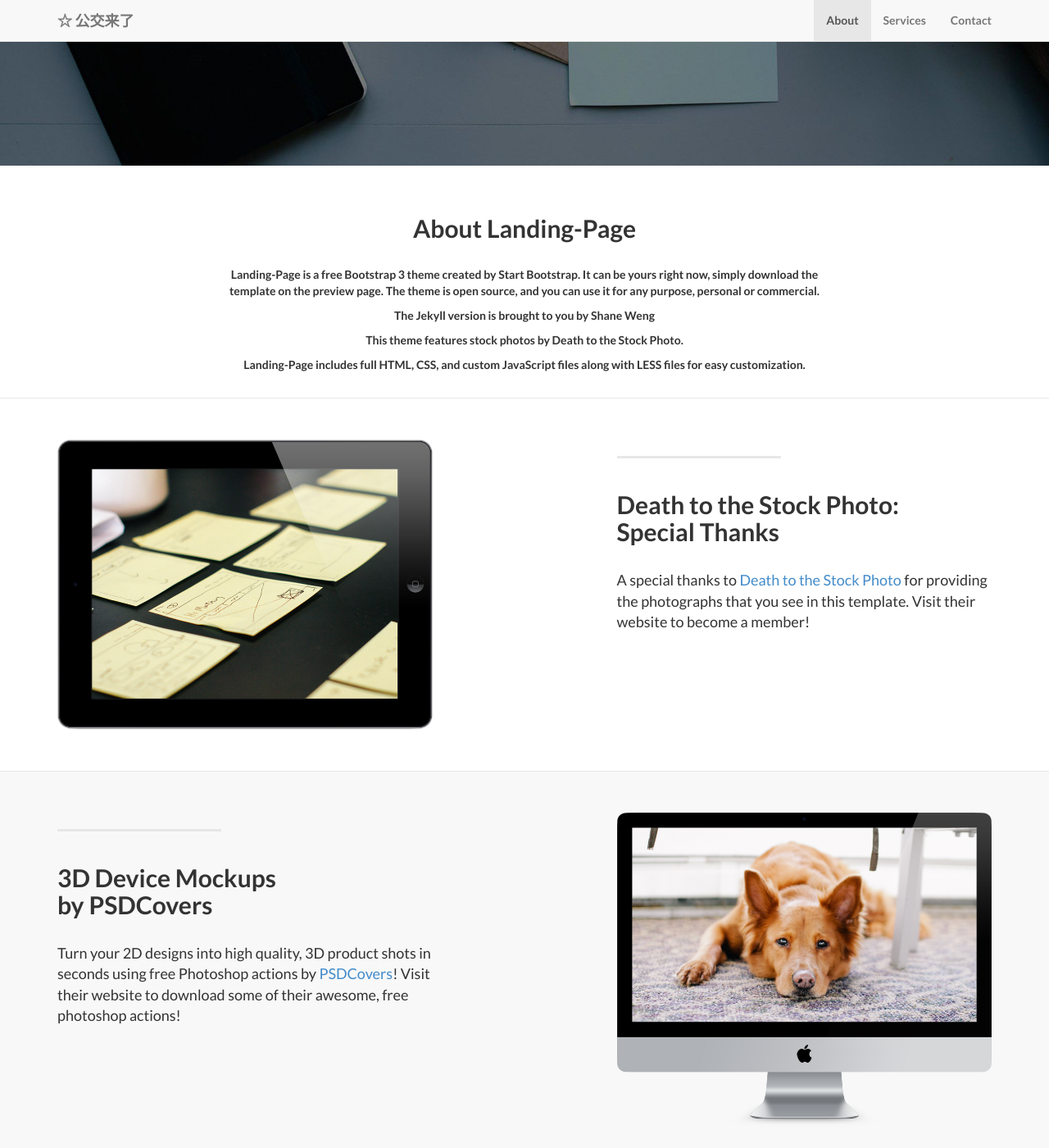
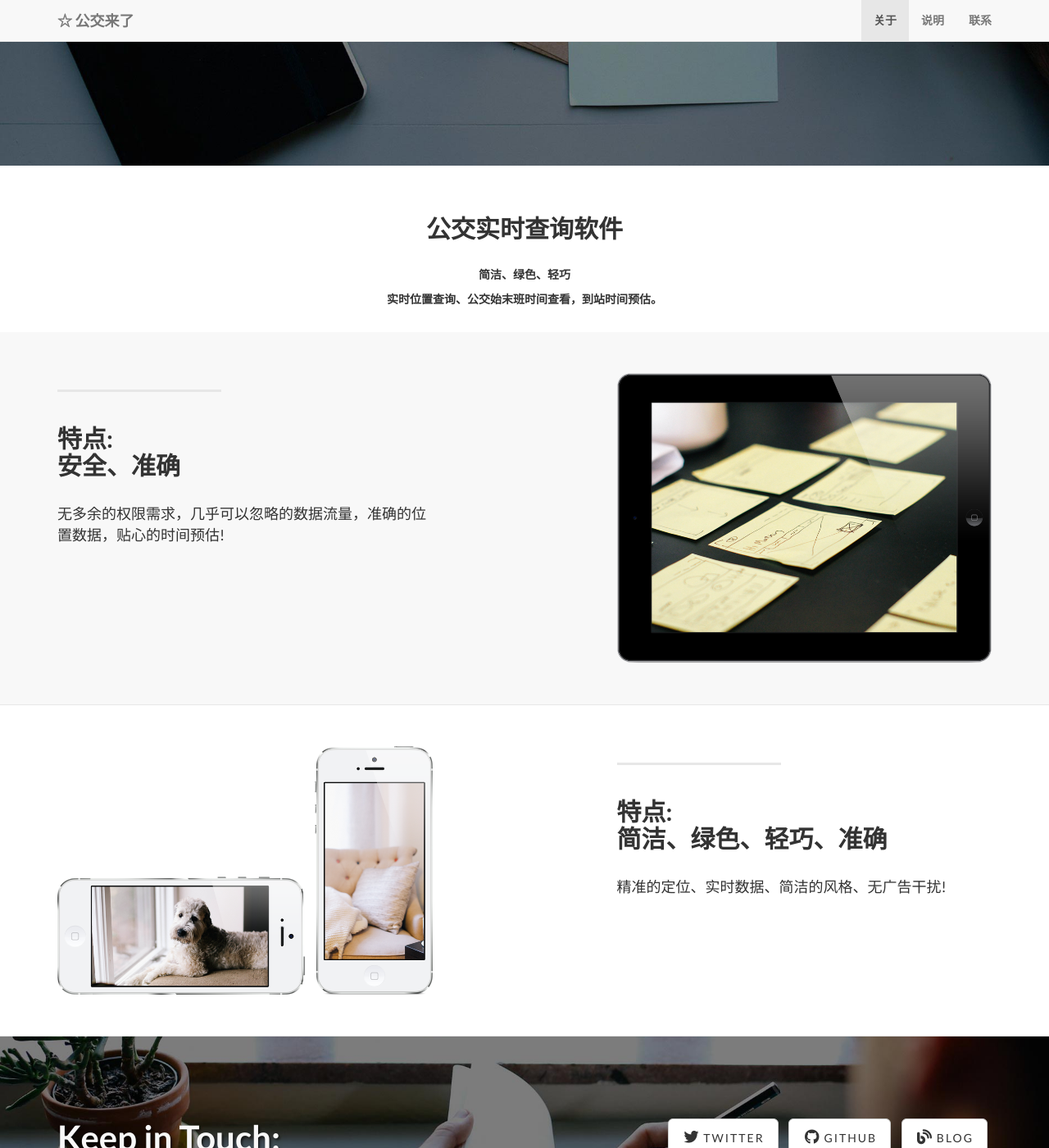
Before and after one commit to javake/bus, a Jekyll site: the page built from index.html, in a window 1280 px wide and 1400 px high, scrolled down 575 px. Shown: the whole window at 82% size. Built offline with Jekyll 4.4.1, drawn with Linux system fonts in a browser that asks for light colours; nearby versions of some CDN libraries; library files that are not in the unit come from our copies; some of the changed text lies outside the part shown.

Commit message:
change text

```diff
--- a/_includes/about.html
+++ b/_includes/about.html
@@ -3,12 +3,10 @@
         <div class="row">
             <div class="col-lg-8 col-lg-offset-2">
               <br/><br/>
-              <h2>About Landing-Page</h2>
+              <h2>公交实时查询软件</h2>
               <br/>
-                <p>Landing-Page is a free Bootstrap 3 theme created by Start Bootstrap. It can be yours right now, simply download the template on  the preview page</a>. The theme is open source, and you can use it for any purpose, personal or commercial.</p>
-                <p>The Jekyll version is brought to you by  Shane Weng</a></p>
-                <p>This theme features stock photos by  Death to the Stock Photo</a>.</p>
-                <p>Landing-Page includes full HTML, CSS, and custom JavaScript files along with LESS files for easy customization.</p>
+                <p>简洁、绿色、轻巧</p>
+                <p>实时位置查询、公交始末班时间查看，到站时间预估。</p>
                 <br/>
               </div>
         </div>
--- a/_includes/header.html
+++ b/_includes/header.html
@@ -15,13 +15,13 @@
         <div class="collapse navbar-collapse" id="bs-example-navbar-collapse-1">
             <ul class="nav navbar-nav navbar-right">
             	<li>
-                    <a class="page-scroll" href="#about">About</a>
+                    <a class="page-scroll" href="#about">关于</a>
                 </li>
                 <li>
-                    <a class="page-scroll" href="#services">Services</a>
+                    <a class="page-scroll" href="#services">说明</a>
                 </li>
                 <li>
-                    <a class="page-scroll" href="#contact">Contact</a>
+                    <a class="page-scroll" href="#contact">联系</a>
                 </li>
             </ul>
         </div>
```
Also changed, not shown: _posts/2015-09-21-services-1.markdown (deleted, +0 -8 lines), _posts/2015-09-22-services-2.markdown (deleted, +0 -10 lines), _posts/2015-09-23-services-3.markdown (deleted, +0 -8 lines), _posts/2015-10-30-services-1.markdown (added, +8 -0 lines), _posts/2015-10-30-services-2.markdown (added, +8 -0 lines), 1 other file.
